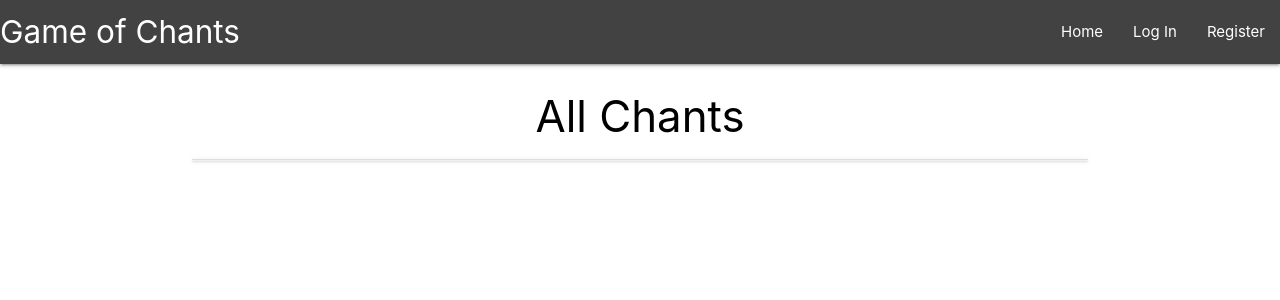
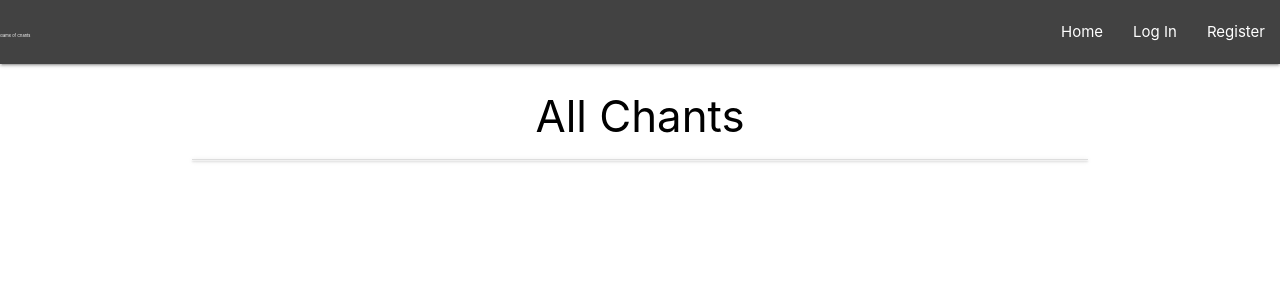
Before and after one commit to RoyoftheRavers/football_game_of_chants, a Flask app: page / in a window 1280 px wide. Shown: the top 300 px of the page. Run offline with Flask 2, Linux system fonts and the light colour scheme; data that the repository does not hold is empty; some libraries are stand-ins or nearby versions.

Commit message:
UX goals updated, minor design change to nav heading

```diff
--- a/static/css/style.css
+++ b/static/css/style.css
@@ -1,3 +1,7 @@
 .btn-small {
     margin: 5px;
 }
+
+.nav-heading {
+    font-size: 4px;
+}
--- a/templates/base.html
+++ b/templates/base.html
@@ -16,7 +16,7 @@
         <!--Main navbar top-->
         <nav>
             <div class="nav-wrapper grey darken-3">
-                <a href="{{ url_for('get_chants') }}" class="brand-logo">Game of Chants</a>
+                <a href="{{ url_for('get_chants') }}" class="nav-heading">Game of Chants</a>
                 <a href="#" data-target="mobile-demo" class="sidenav-trigger"><i class="fas fa-bars"></i></a>
                 <ul class="right hide-on-med-and-down">
                     <li><a href="{{ url_for('get_chants') }}">Home</a></li>
@@ -34,7 +34,7 @@
 
         <!--Mobile side navbar-->
         <ul class="sidenav" id="mobile-demo">
-            <li><h5 class="center-align grey-darken-3">Game of Chants Menu</h5></li>
+            <li><h5 class="center-align grey-darken-3">Menu</h5></li>
             <li><a href="{{ url_for('get_chants') }}">Home</a></li>
             {% if session.user %}
                 <li><a href="{{ url_for('add_chant') }}">New Chant</a></li>
```
Also changed, not shown: README.md.
